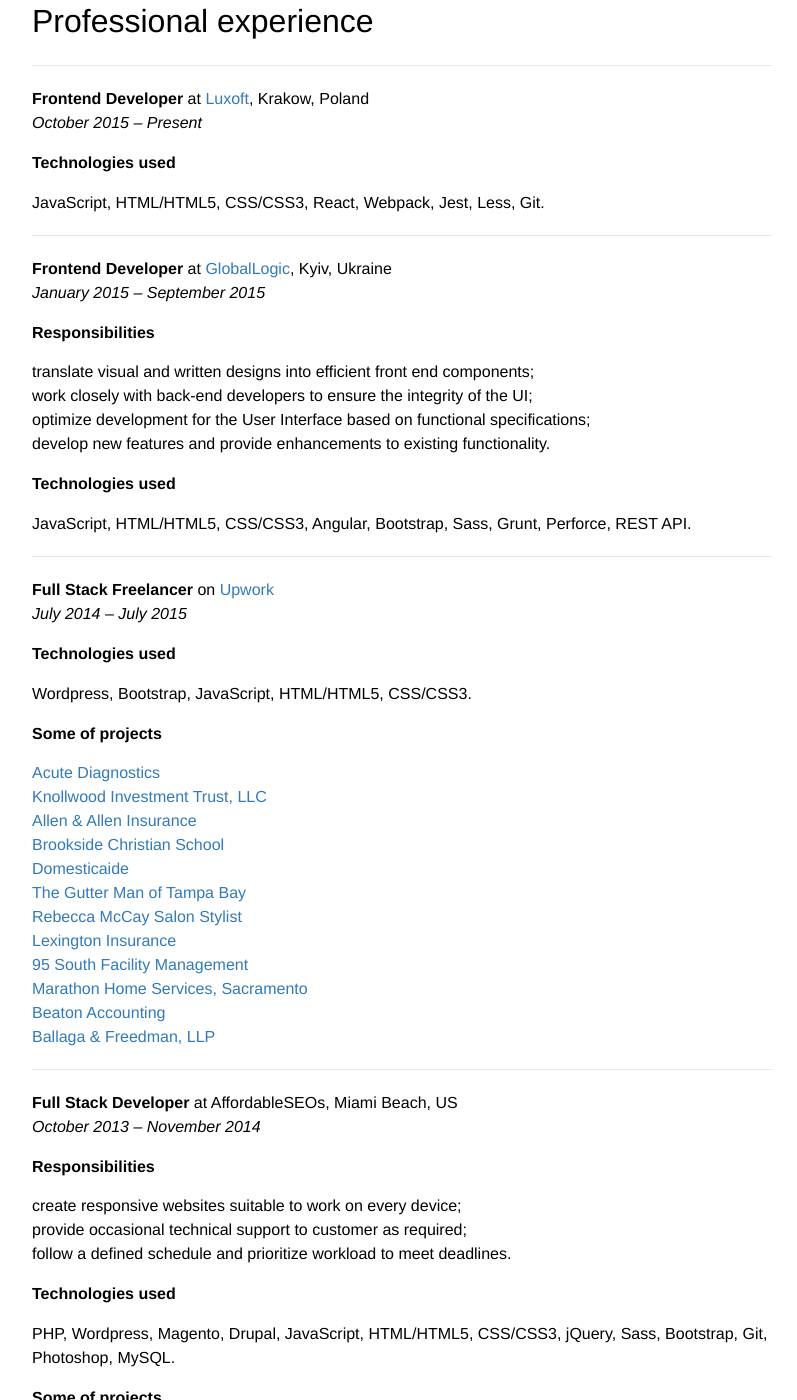
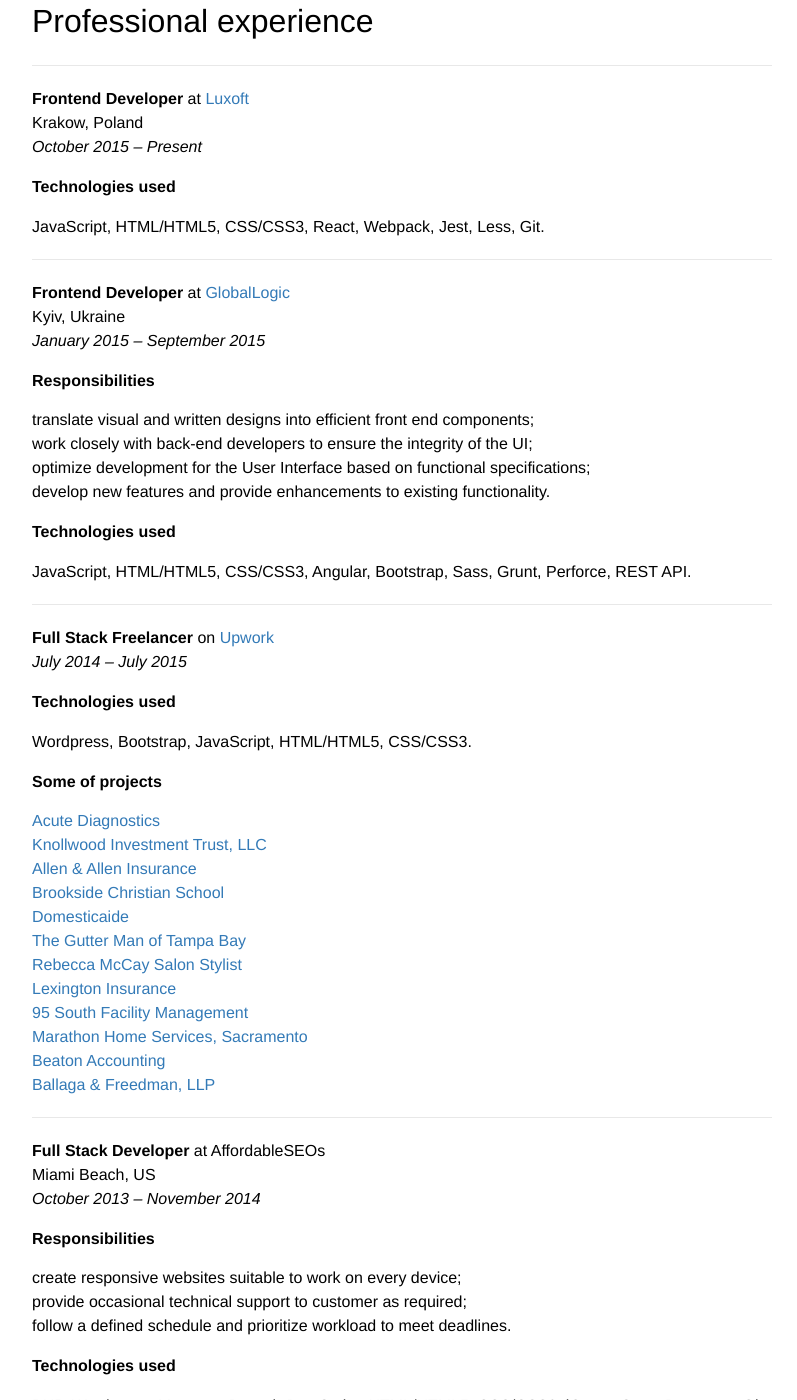
Before and after one commit to yuyokk/yuyokk.github.io, a Jekyll site: the page built from resume.md, in a window 1280 px wide and 1400 px high, scrolled down 339 px. Shown: the whole window, without its empty margins (238-1035 px from the left). Built offline with Jekyll 4.4.1, drawn with Linux system fonts in a browser that asks for light colours; some of the changed text lies outside the part shown.

```diff
--- a/resume.md
+++ b/resume.md
@@ -18,7 +18,8 @@ permalink: /resume/
 
 ----------
 
-**Frontend Developer** at <a href="http://www.luxoft.com/" target="_blank">Luxoft</a>, Krakow, Poland<br/>
+**Frontend Developer** at <a href="http://www.luxoft.com/" target="_blank">Luxoft</a><br/>
+Krakow, Poland<br/>
 _October 2015 – Present_
 
 **Technologies used**
@@ -27,7 +28,8 @@ JavaScript, HTML/HTML5, CSS/CSS3, React, Webpack, Jest, Less, Git.
 
 ----------
 
-**Frontend Developer** at <a href="http://www.globallogic.com/" target="_blank">GlobalLogic</a>, Kyiv, Ukraine<br/>
+**Frontend Developer** at <a href="http://www.globallogic.com/" target="_blank">GlobalLogic</a><br/>
+Kyiv, Ukraine<br/>
 _January 2015 – September 2015_
 
 **Responsibilities**
@@ -67,7 +69,8 @@ Wordpress, Bootstrap, JavaScript, HTML/HTML5, CSS/CSS3.
 
 ----------
 
-**Full Stack Developer** at AffordableSEOs, Miami Beach, US<br/>
+**Full Stack Developer** at AffordableSEOs<br/>
+Miami Beach, US<br/>
 _October 2013 – November 2014_
 
 **Responsibilities**
@@ -93,7 +96,8 @@ PHP, Wordpress, Magento, Drupal, JavaScript, HTML/HTML5, CSS/CSS3, jQuery, Sass,
 
 ----------
 
-**Web Developer** at <a href="https://portaone.com/" target="_blank">PortaOne</a>, Chernihiv, Ukraine<br/>
+**Web Developer** at <a href="https://portaone.com/" target="_blank">PortaOne</a><br/>
+Chernihiv, Ukraine<br/>
 _July 2011 – October 2013_
 
 **Responsibilities**
```
